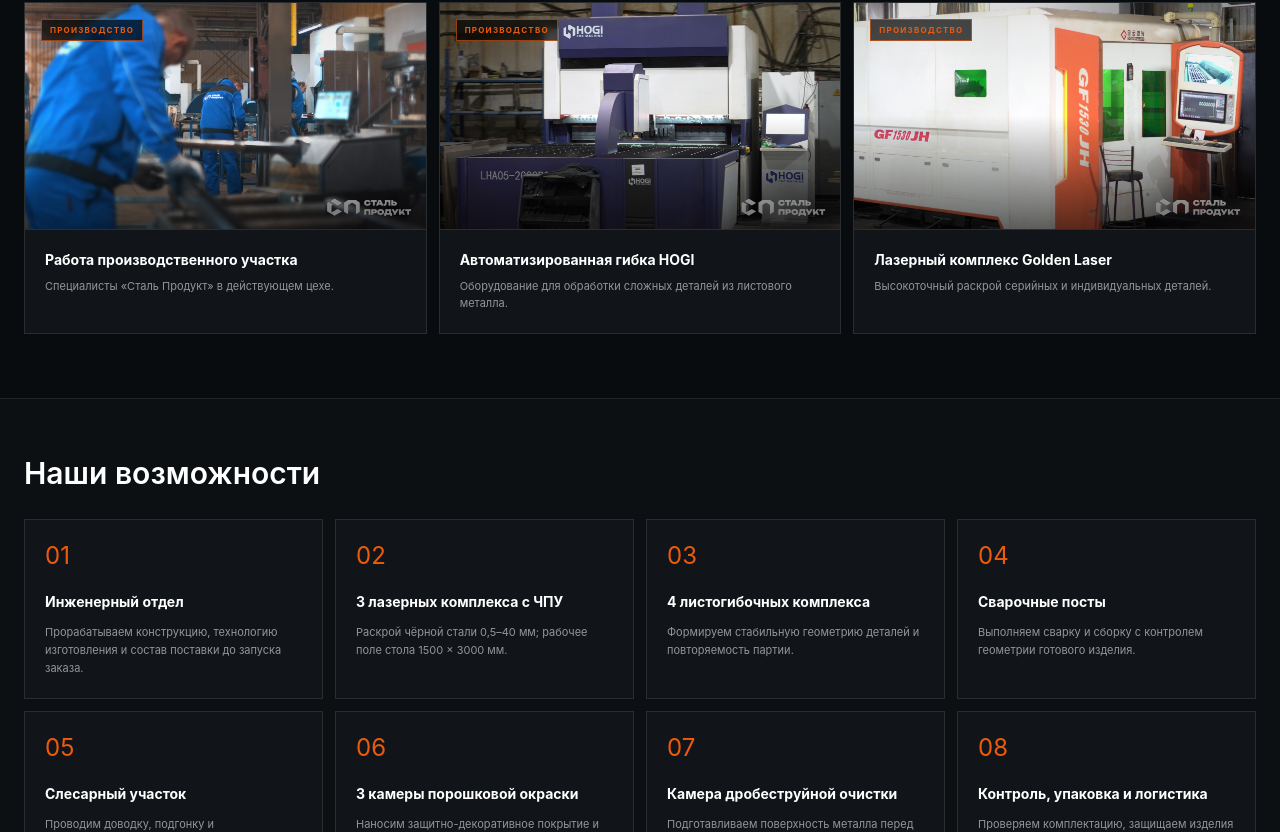
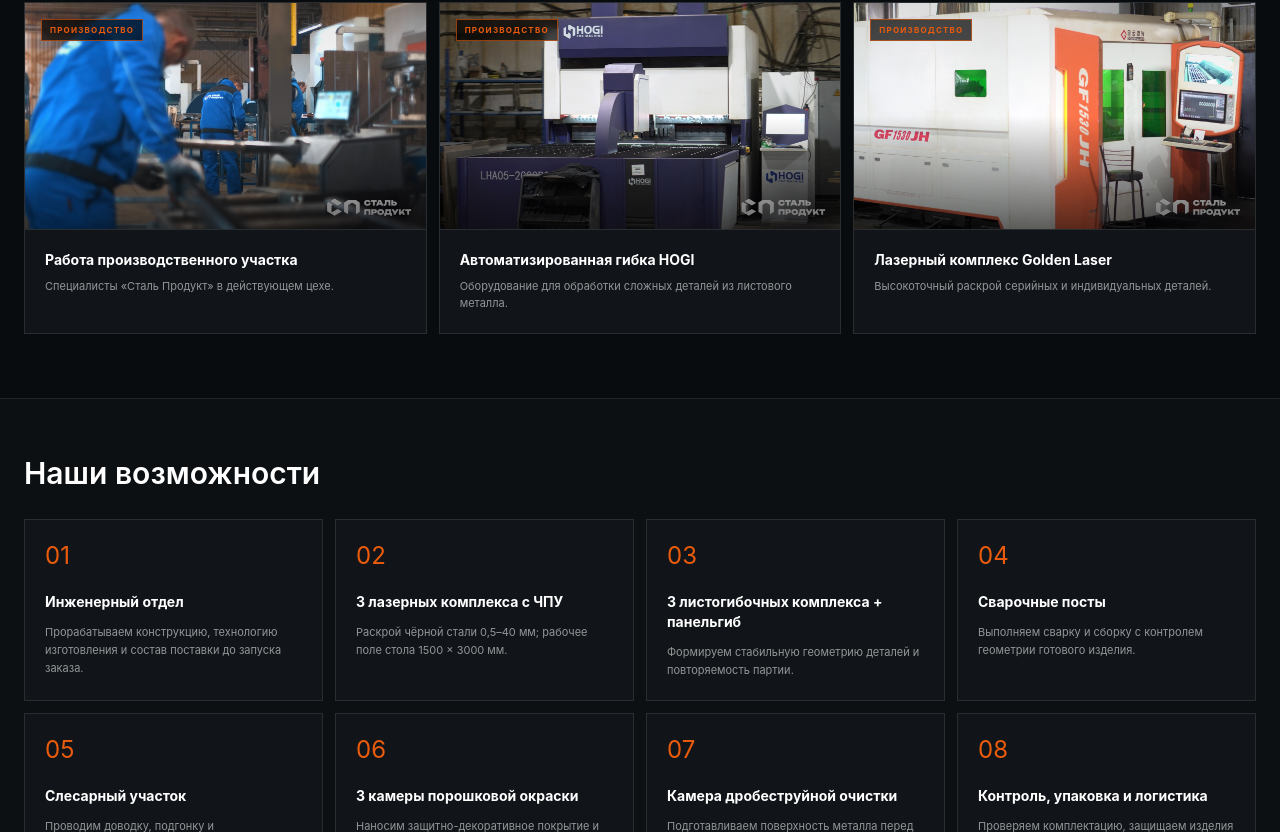
Before and after one commit to alexeyborisov19-sys/alexeyborisov19-sys-steel-probuct, a Next.js app: page /production in a window 1280 px wide. Shown: the part 3087-3919 px from the top of the page. Built offline with nearby package versions, Linux system fonts and the light colour scheme; no server answers.

Commit message:
content: correct bending equipment count

```diff
--- a/app/(public)/production/page.tsx
+++ b/app/(public)/production/page.tsx
@@ -80,7 +80,7 @@ const realProductionPhotos = [
 const capabilities = [
   ["Инженерный отдел", "Прорабатываем конструкцию, технологию изготовления и состав поставки до запуска заказа."],
   ["3 лазерных комплекса с ЧПУ", `Раскрой чёрной стали ${laserCuttingCapabilities.thicknessRange}; рабочее поле стола ${laserCuttingCapabilities.tableWorkingArea}.`],
-  ["4 листогибочных комплекса", "Формируем стабильную геометрию деталей и повторяемость партии."],
+  ["3 листогибочных комплекса + панельгиб", "Формируем стабильную геометрию деталей и повторяемость партии."],
   ["Сварочные посты", "Выполняем сварку и сборку с контролем геометрии готового изделия."],
   ["Слесарный участок", "Проводим доводку, подгонку и подготовительные операции перед сборкой и покрытием."],
   ["3 камеры порошковой окраски", "Наносим защитно-декоративное покрытие и ведём параллельную обработку изделий."],
--- a/data/assistant-knowledge.ts
+++ b/data/assistant-knowledge.ts
@@ -17,7 +17,7 @@ export type AssistantMessage = {
 const productionFacts = [
   "Инженерный отдел: анализ задачи, разработка конструкции и КД, технологическая подготовка, оптимизация под серийное изготовление.",
   `3 лазерных комплекса с ЧПУ. Чёрная сталь: ${laserCuttingCapabilities.thicknessRange}; рабочее поле стола: ${laserCuttingCapabilities.tableWorkingArea}. Применимость конкретного режима подтверждается по марке стали, геометрии и требованиям к кромке. Диапазоны для нержавеющей и оцинкованной стали, алюминия и других материалов согласуются отдельно.`,
-  "4 листогибочных комплекса и панельгиб для повторяемой геометрии деталей.",
+  "3 листогибочных комплекса и панельгиб для повторяемой геометрии деталей.",
   "Сварочные посты и слесарный участок для сборки, доводки и подготовки изделий.",
   "3 камеры порошковой окраски.",
   "Камера дробеструйной очистки для подготовки поверхности перед нанесением покрытия.",
@@ -148,7 +148,7 @@ export function buildKnowledgeFallback(query: string) {
   }
 
   if (includesAny(text, ["гибк", "листогиб", "панельгиб"])) {
-    return "На производстве работают четыре листогибочных комплекса и панельгиб. Для проверки гибки нужны материал, толщина, длина гиба, углы, радиусы и чертёж детали. Какой материал и толщина заложены?";
+    return "На производстве работают три листогибочных комплекса и панельгиб. Для проверки гибки нужны материал, толщина, длина гиба, углы, радиусы и чертёж детали. Какой материал и толщина заложены?";
   }
 
   if (includesAny(text, ["свар", "слесар", "сборк"])) {
```
